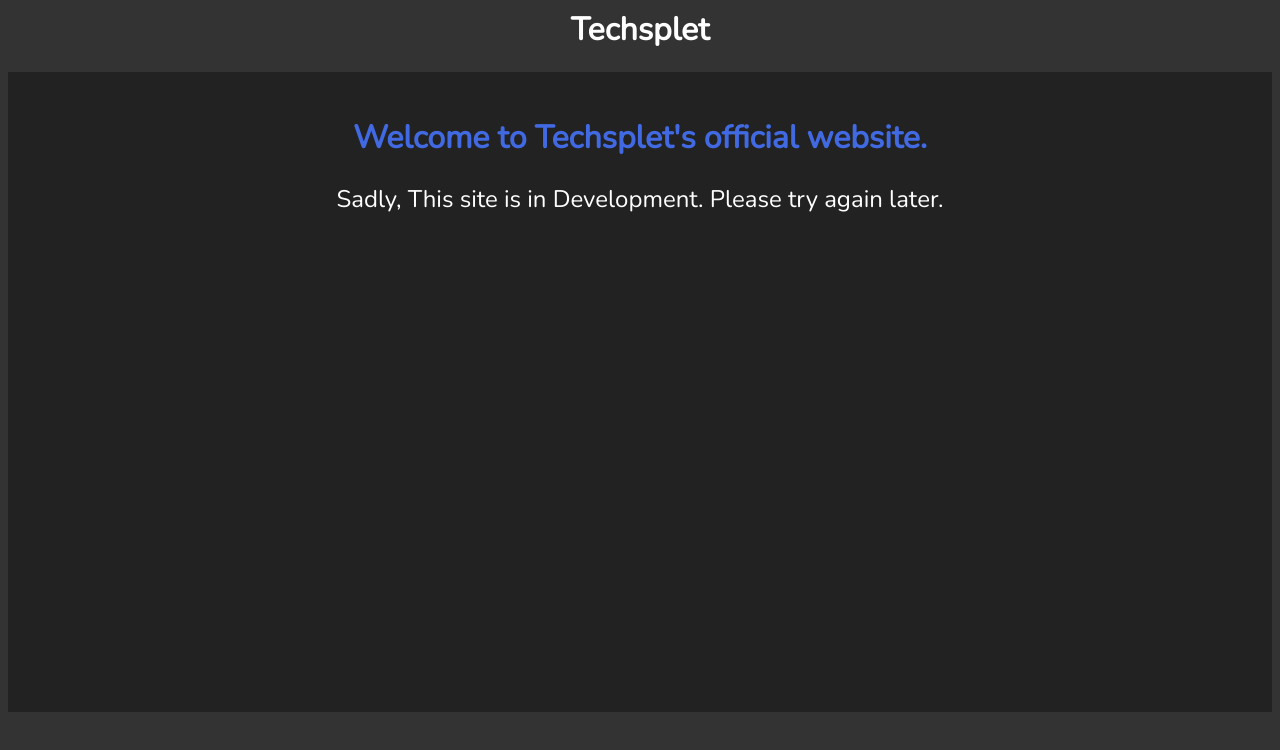
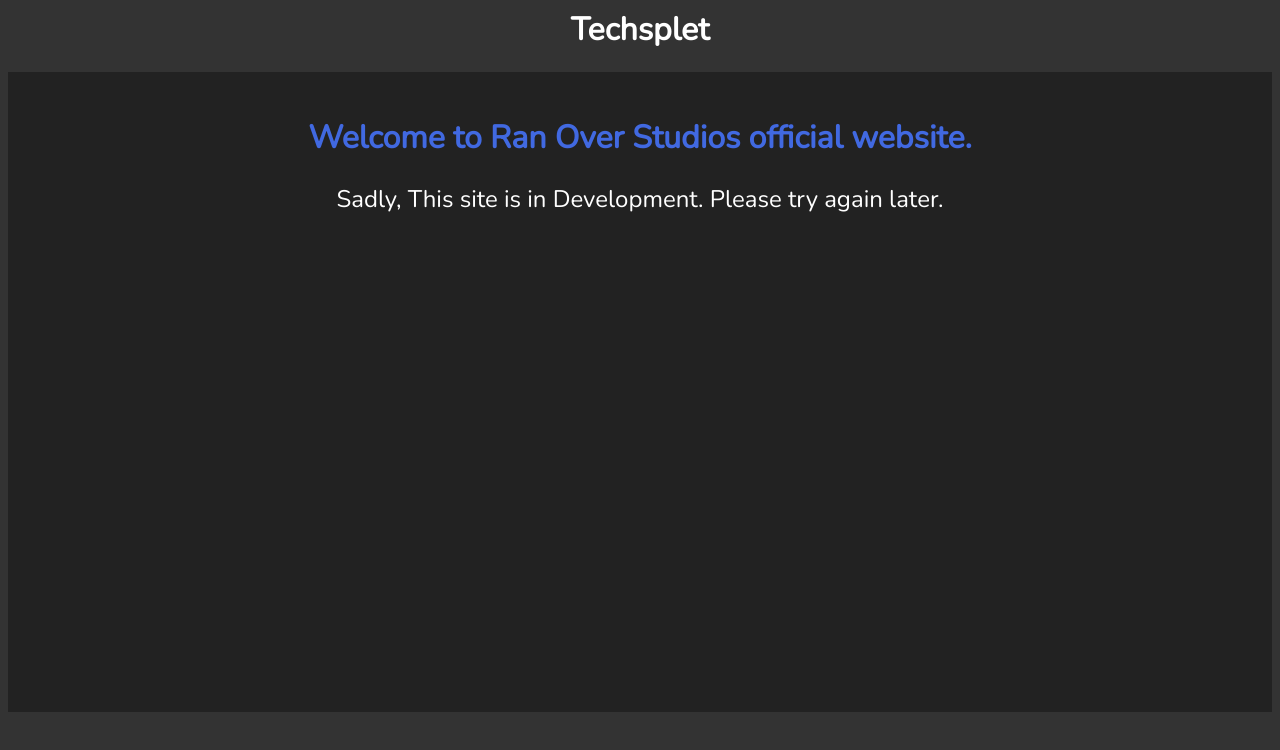
Before and after one commit to Ran-Over-Studios/ran-over-studios.github.io, a plain HTML site: page index.html in a window 1280 px wide. Drawn offline with nearby package versions, Linux system fonts and the light colour scheme.

Commit message:
Update index.html

```diff
--- a/index.html
+++ b/index.html
@@ -9,7 +9,7 @@
         <main>
             <br>
 
-            <h1 style="color: royalblue;">Welcome to Techsplet's official website.</h1>
+            <h1 style="color: royalblue;">Welcome to Ran Over Studios official website.</h1>
             <p>Sadly, This site is in Development. Please try again later.</p>
             <!--I'm too tired to do anything else, do not put information about our secret project or even names on the site just yet if you work on this, team.-->
         </main>
```
